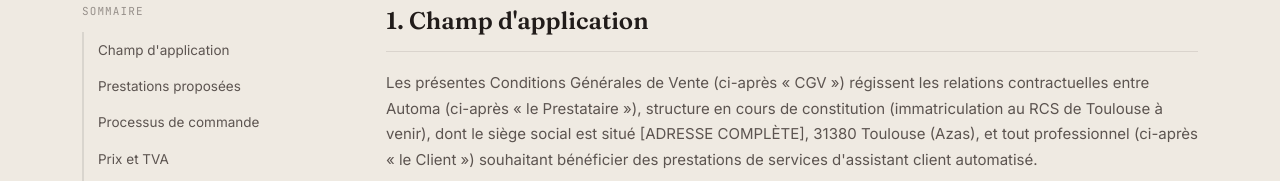
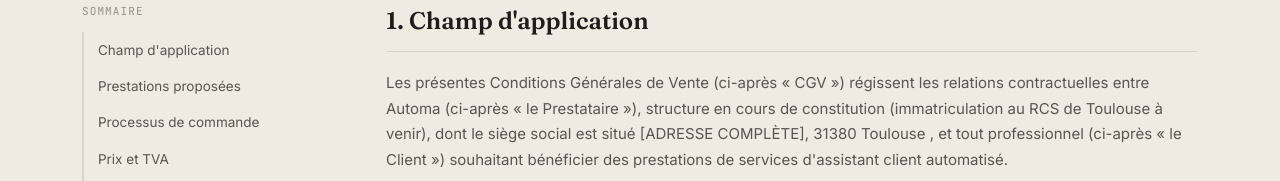
Before and after one commit to cl4mtrt-ops/Automa, a plain HTML site: page cgv.html in a window 1280 px wide. Shown: the part 360-541 px from the top of the page. Drawn offline with nearby package versions, Linux system fonts and the light colour scheme.

Commit message:
Update cgv.html

```diff
--- a/cgv.html
+++ b/cgv.html
@@ -101,7 +101,7 @@
 
       <section id="champ">
         <h2>1. Champ d'application</h2>
-        <p>Les présentes Conditions Générales de Vente (ci-après « CGV ») régissent les relations contractuelles entre Automa (ci-après « le Prestataire »), structure en cours de constitution (immatriculation au RCS de Toulouse à venir), dont le siège social est situé [ADRESSE COMPLÈTE], 31380 Toulouse (Azas), et tout professionnel (ci-après « le Client ») souhaitant bénéficier des prestations de services d'assistant client automatisé.</p>
+        <p>Les présentes Conditions Générales de Vente (ci-après « CGV ») régissent les relations contractuelles entre Automa (ci-après « le Prestataire »), structure en cours de constitution (immatriculation au RCS de Toulouse à venir), dont le siège social est situé [ADRESSE COMPLÈTE], 31380 Toulouse , et tout professionnel (ci-après « le Client ») souhaitant bénéficier des prestations de services d'assistant client automatisé.</p>
         <p>Les présentes CGV s'appliquent exclusivement aux relations entre professionnels (B2B). Elles prévalent sur toute autre condition générale d'achat du Client, sauf accord particulier contraire établi par écrit et signé par les deux parties.</p>
         <p>Le Client déclare agir dans le cadre de son activité professionnelle et non en qualité de consommateur au sens du Code de la consommation.</p>
       </section>
```
